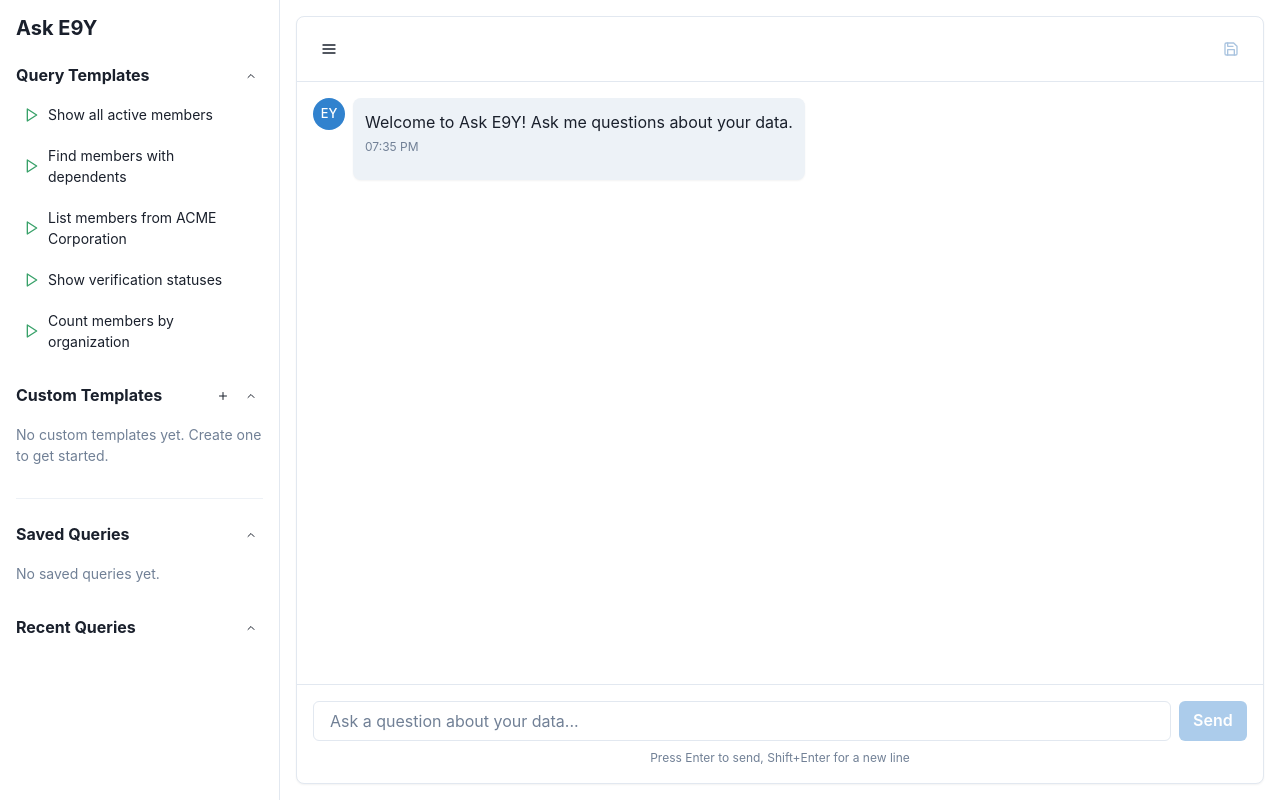
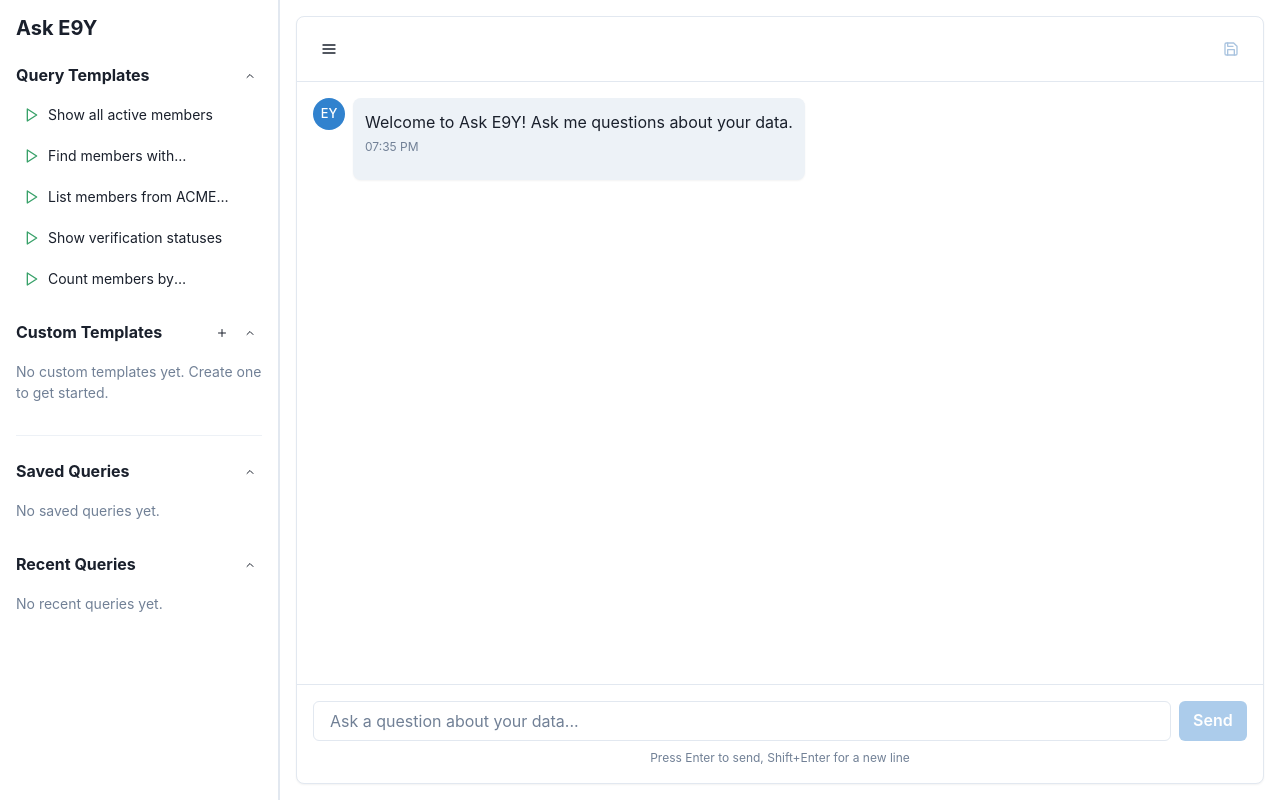
Before and after one commit to pmantra/ask-e9y-ui, a React (Vite) app: page / in a window 1280 px wide. Built offline with nearby package versions, Linux system fonts and the light colour scheme.

Commit message:
fix sidebar scroll

```diff
--- a/src/components/Sidebar.tsx
+++ b/src/components/Sidebar.tsx
@@ -134,20 +134,21 @@ const Sidebar = ({
 
   return (
     <Box
-      width="280px"
+    width="100%"  // Changed from "280px" to "100%"
     bg="white"
     borderRight="1px"
     borderColor="gray.200"
     p={4}
-      height="100vh"
+    height="100%"
     overflow="auto"
+    overflowX="hidden"
   >
-      <VStack align="stretch" spacing={6}>
+      <VStack align="stretch" spacing={6} width="100%">
         <Heading size="md">Ask E9Y</Heading>
 
         {/* Predefined Query Templates Section */}
-        <Box>
-          <Flex justify="space-between" align="center" mb={2}>
+        <Box width="100%">
+          <Flex justify="space-between" align="center" mb={2} width="100%">
             <Heading size="sm">Query Templates</Heading>
             <IconButton
               size="xs"
@@ -158,7 +159,7 @@ const Sidebar = ({
             />
           </Flex>
           <Collapse in={isTemplatesOpen}>
-            <List spacing={1}>
+            <List spacing={1} width="100%">
               {predefinedTemplates.map((template, index) => (
                 <ListItem
                   key={index}
@@ -167,10 +168,11 @@ const Sidebar = ({
                   _hover={{ bg: "gray.100" }}
                   cursor="pointer"
                   onClick={() => onRunQuery && onRunQuery(template)}
+                  maxWidth="100%"
                 >
-                  <Flex align="center">
-                    <Icon as={FiPlay} color="green.500" mr={2} />
-                    <Text fontSize="sm">{template}</Text>
+                  <Flex align="center" width="100%">
+                    <Icon as={FiPlay} color="green.500" flexShrink={0} mr={2} />
+                    <Text fontSize="sm" noOfLines={1}>{template}</Text>
                   </Flex>
                 </ListItem>
               ))}
@@ -179,8 +181,8 @@ const Sidebar = ({
         </Box>
 
         {/* Custom Templates Section */}
-        <Box>
-          <Flex justify="space-between" align="center" mb={2}>
+        <Box width="100%">
+          <Flex justify="space-between" align="center" mb={2} width="100%">
             <Heading size="sm">Custom Templates</Heading>
             <Flex>
               <IconButton
@@ -205,7 +207,7 @@ const Sidebar = ({
               <Text fontSize="sm" color="gray.500" py={2}>No custom templates yet. Create one to get started.</Text>
             ) : (
               <>
-                <List spacing={1}>
+                <List spacing={1} width="100%">
                   {customTemplates
                     .slice(0, showAllCustom ? undefined : initialCount)
                     .map(template => (
@@ -215,12 +217,13 @@ const Sidebar = ({
                         borderRadius="md"
                         _hover={{ bg: "gray.100" }}
                         cursor="pointer"
+                        maxWidth="100%"
                       >
-                        <Flex align="center" justify="space-between">
-                          <Flex align="center" flex="1" onClick={() => handleSelectTemplate(template)}>
-                            <Icon as={FiEdit} color="purple.500" mr={2} />
-                            <Box>
-                              <Text fontSize="sm">{template.name}</Text>
+                        <Flex align="center" justify="space-between" width="100%">
+                          <Flex align="center" flex="1" onClick={() => handleSelectTemplate(template)} minWidth="0">
+                            <Icon as={FiEdit} color="purple.500" flexShrink={0} mr={2} />
+                            <Box minWidth="0">
+                              <Text fontSize="sm" noOfLines={1}>{template.name}</Text>
                               {template.category && (
                                 <Badge size="sm" colorScheme="purple" fontSize="xs">
                                   {template.category}
@@ -234,6 +237,7 @@ const Sidebar = ({
                               size="xs"
                               icon={<FiChevronDown />}
                               variant="ghost"
+                              flexShrink={0}
                             />
                             <MenuList fontSize="sm">
                               <MenuItem onClick={() => handleSelectTemplate(template)}>Use</MenuItem>
@@ -265,8 +269,8 @@ const Sidebar = ({
         <Divider />
 
         {/* Saved Queries Section */}
-        <Box>
-          <Flex justify="space-between" align="center" mb={2}>
+        <Box width="100%">
+          <Flex justify="space-between" align="center" mb={2} width="100%">
             <Heading size="sm">Saved Queries</Heading>
             <IconButton
               size="xs"
@@ -281,7 +285,7 @@ const Sidebar = ({
               <Text fontSize="sm" color="gray.500" py={2}>No saved queries yet.</Text>
             ) : (
               <>
-                <List spacing={1}>
+                <List spacing={1} width="100%">
                   {savedQueries
                     .slice(0, showAllSaved ? undefined : initialCount)
                     .map(query => (
@@ -291,11 +295,12 @@ const Sidebar = ({
                         borderRadius="md"
                         _hover={{ bg: "gray.100" }}
                         cursor="pointer"
+                        maxWidth="100%"
                       >
-                        <Flex align="center" justify="space-between">
-                          <Flex align="center" flex="1" onClick={() => handleRunSavedQuery(query)}>
-                            <Icon as={FiStar} color="yellow.500" mr={2} />
-                            <Text fontSize="sm" isTruncated>{query.name}</Text>
+                        <Flex align="center" justify="space-between" width="100%">
+                          <Flex align="center" flex="1" onClick={() => handleRunSavedQuery(query)} minWidth="0">
+                            <Icon as={FiStar} color="yellow.500" flexShrink={0} mr={2} />
+                            <Text fontSize="sm" noOfLines={1}>{query.name}</Text>
                           </Flex>
                           <IconButton
                             size="xs"
@@ -304,6 +309,7 @@ const Sidebar = ({
                             colorScheme="blue"
                             variant="ghost"
                             onClick={() => handleRunSavedQuery(query)}
+                            flexShrink={0}
                           />
                         </Flex>
                       </ListItem>
@@ -325,9 +331,10 @@ const Sidebar = ({
             )}
           </Collapse>
         </Box>
-        {/* Recent Queries Section - Keep existing code */}
-        <Box>
-          <Flex justify="space-between" align="center" mb={2}>
+
+        {/* Recent Queries Section */}
+        <Box width="100%">
+          <Flex justify="space-between" align="center" mb={2} width="100%">
             <Heading size="sm">Recent Queries</Heading>
             <IconButton
               size="xs"
@@ -338,7 +345,40 @@ const Sidebar = ({
             />
           </Flex>
           <Collapse in={isRecentOpen}>
-            {/* Your existing recent queries code */}
+            {recentQueries.length === 0 ? (
+              <Text fontSize="sm" color="gray.500" py={2}>No recent queries yet.</Text>
+            ) : (
+              <List spacing={1} width="100%">
+                {recentQueries
+                  .slice(0, showAllRecent ? undefined : initialCount)
+                  .map((historyItem, index) => (
+                    <ListItem
+                      key={index}
+                      p={2}
+                      borderRadius="md"
+                      _hover={{ bg: "gray.100" }}
+                      cursor="pointer"
+                      maxWidth="100%"
+                    >
+                      <Flex align="center" justify="space-between" width="100%">
+                        <Flex align="center" flex="1" onClick={() => handleRunRecentQuery(historyItem)} minWidth="0">
+                          <Icon as={FiClock} color="blue.500" flexShrink={0} mr={2} />
+                          <Text fontSize="sm" noOfLines={1}>{historyItem.query}</Text>
+                        </Flex>
+                        <IconButton
+                          size="xs"
+                          icon={<FiPlay />}
+                          aria-label="Run Query"
+                          colorScheme="blue"
+                          variant="ghost"
+                          onClick={() => handleRunRecentQuery(historyItem)}
+                          flexShrink={0}
+                        />
+                      </Flex>
+                    </ListItem>
+                  ))}
+              </List>
+            )}
           </Collapse>
         </Box>
       </VStack>
```
Lines whose indentation alone changed are shown as unchanged.
